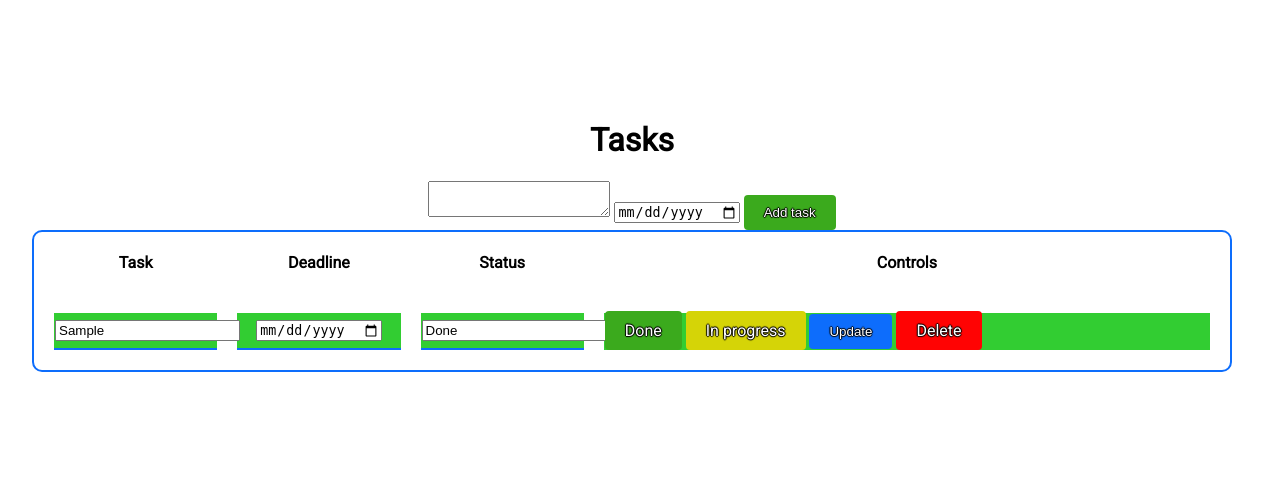
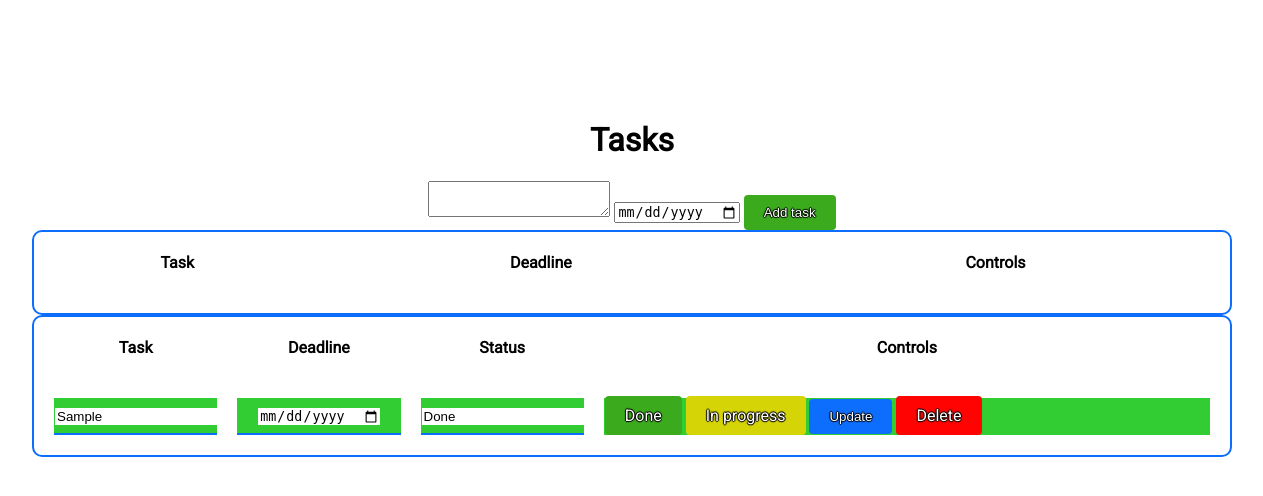
Before and after one commit to Snydi/TaskManager, a PHP site: page /pages/home.php in a window 1600 px wide. Shown: the part 39-535 px from the top of the page, without its empty margins (168-1431 px from the left). Run offline with PHP 8.4, Linux system fonts and the light colour scheme; the visitor is signed in with stand-in values (Sample User, id 1); tables that the repository leaves empty or names only in its code hold one stand-in row (values such as "Sample post"); data that the repository does not hold is empty; a stand-in replaces the project's code that opens the database connection.

Commit message:
Slight refactoring

```diff
--- a/pages/home.php
+++ b/pages/home.php
@@ -22,9 +22,23 @@ require_once "../logic/controller.php";
     </form>
 
 </div>
+    <table>
+        <thead>
+        <tr>
+            <th>Task</th>
+            <th>Deadline</th>
+            <th>Controls</th>
+        </tr>
+        <tbody>
+        <tr>
+
+        </tr>
+        </tbody>
+        </thead>
+    </table>
+
 
     <table class="table">
-
         <thead>
         <tr>
             <th>Task</th>
@@ -45,10 +59,9 @@ require_once "../logic/controller.php";
                  else echo '<tr>'; ?>
 
                  <form method="post" action="../logic/controller.php?taskId=<?=urlencode($item['id'])?>">
-
-                 <td class="td__text text-center"> <input type="text" name="task" value="<?= htmlspecialchars($item["task"]) ?>">  </td>
-                 <td class="td__text text-center"> <input type="date" name="deadline" value="<?= htmlspecialchars($item["deadline"]) ?>"> </td>
-                 <td class="td__text text-center"> <input type="text" name="status" value="<?= htmlspecialchars($item["status"]) ?>"> </td>
+                 <td class="td__text text-center"> <input class="task__input" type="text" name="task" value="<?= htmlspecialchars($item["task"]) ?>">  </td>
+                 <td class="td__text text-center"> <input class="task__input" type="date" name="deadline" value="<?= htmlspecialchars($item["deadline"]) ?>"> </td>
+                 <td class="td__text text-center"> <input class="task__input" type="text" name="status" value="<?= htmlspecialchars($item["status"]) ?>"> </td>
                  <td> <a type="button" class="button bd__green" href ="?taskId=<?=urlencode($item['id'])?>&taskStatus=Done">Done</a>
                  <a type="button"  class="button bd__yellow" href ="?taskId=<?=urlencode($item['id'])?>&taskStatus=In progress">In progress</a>
                      <input type="submit" name="Update"  value="Update" class="button bd__blue">
--- a/style.css
+++ b/style.css
@@ -102,6 +102,7 @@ table{
 input[type=submit]{
     border: none;
 }
+
 input[type=submit]:hover{
     color: #12ffff;
     transition: all 0.5s;
@@ -118,3 +119,10 @@ input[type=submit]:hover{
     display:flex;
     flex-direction: column;
 }
+
+.task__input{
+    border:none;
+}
+input[type="text"], input[type="password"], input[type="date"], textarea, select {
+    outline: none;
+}
```
